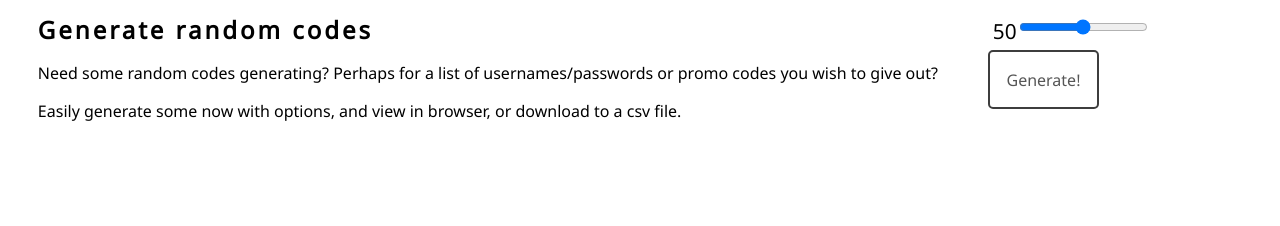
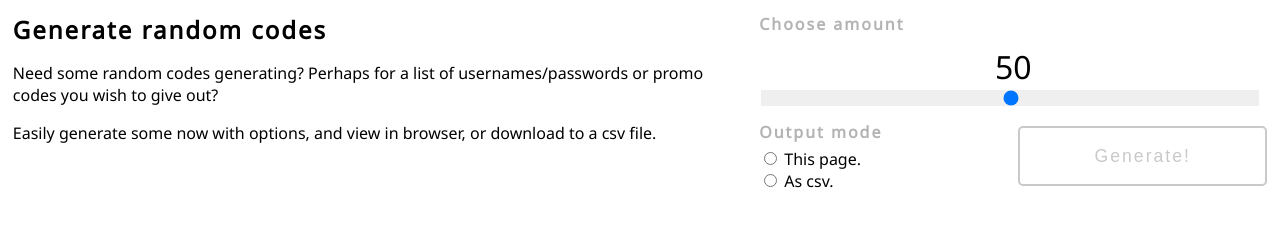
Before and after one commit to intheon/promo, a plain HTML site: page index.html in a window 1280 px wide. Drawn offline with Linux system fonts and the light colour scheme.

Commit message:
custom grid

```diff
--- a/css/style.scss
+++ b/css/style.scss
@@ -1,63 +1,186 @@
-$inactiveColour:    #565656;
-$hoverColour:		#D9499A;
+// --- vars
+
+$inactiveColour:    	#565656;
+$hoverColour:			#D9499A;
+$noPadding:				0;
+$smallPadding:			0.5%;
+$largePadding:			2%;
+$headerColour:			#000000;
+$letterSpacing:	        2px;
+
+// --- extends
+
+%clearfix:after
+{
+	display:			block;
+	clear:				both;
+	content:			"";
+}
 
 body
 {
-	margin:   		0;
-	padding:		0;
-	font-family: 	'Noto Sans', sans-serif;
-}
-.container
-{
-	margin: 		0.5%;
-	padding: 		0.5%;
-}
-.grid
-{
-	width:	100%;
-}
-.two div
-{
-	float:			left;
-	width:			auto;
-}
-.column h2
-{
-	padding:		0;
-	margin:			0;
-	font-weight: 	0;
-	letter-spacing:	3px;
-}
-.column
-{
-	padding-left:	2%;
-	padding-right:	2%;
+	overflow:			hidden;
+	margin:   			$noPadding;
+	padding:			$noPadding;
+	font-family: 		'Noto Sans', sans-serif;
 }
 
-.column .button
+.main-container
 {
-	border:			2px solid;
-	border-color:	darken($inactiveColour, 10%);
-	color:			$inactiveColour;
-	padding:		7%;
-	border-radius:	5px;
-	transition:		all 1s;
+	margin: 			$smallPadding;
+	padding: 			$smallPadding;
 }
-.column .button:hover
+
+.row
 {
-	border-color:	$hoverColour;
-	cursor: 		pointer;
-	color:			$hoverColour;
+	@extend 			%clearfix;
+
+	& + &
+	{
+		margin-top:		$largePadding;
+	}
+}
+
+[class^="column-"]
+{
+	float:				left;
+	margin-right:		$largePadding;
+	-webkit-box-sizing:	border-box;
+    -moz-box-sizing:	border-box;
+    box-sizing:			border-box;
+
+    &:last-child
+    {
+        margin-right:	0%;
+    }
+}
+
+.column-1
+{
+	width:				(100% / 12) - ($largePadding * 11 / 12);
+}
+.column-2
+{
+	width:				(100% / 6) - ($largePadding * 10 / 12);
+}
+.column-3
+{
+	width:				(100% / 4) - ($largePadding * 9 / 12);
+}
+.column-4
+{
+	width:				(100% / 3) - ($largePadding * 8 / 12);
+}
+.column-5
+{
+	width:				(100% / 2.4) - ($largePadding * 7 / 12);
+}
+.column-6
+{
+	width:				(100% / 2) - ($largePadding * 6 / 12);
+}
+.column-7
+{
+	width:				(100% / 1.714285714285714) - ($largePadding * 5 / 12);
+}
+.column-8
+{
+	width:				(100% / 1.5) - ($largePadding * 4 / 12);
+}
+.column-9
+{
+	width:				(100% / 1.333333333333333) - ($largePadding * 3 / 12);
+}
+.column-10
+{
+	width:				(100% / 1.2) - ($largePadding * 2 / 12);
+}
+.column-11
+{
+	width:				(100% / 1.090909090909091) - ($largePadding * 1 / 12);
+}
+.column-12
+{
+	width:				100%;
+}
+
+h2,h3,h4
+{
+	padding:			$noPadding;
+	margin:				$noPadding;
+	font-weight: 		0;
+	letter-spacing:		$letterSpacing;
+}
+
+h4
+{
+	color:				lighten($headerColour, 70%) !important;
+	margin-bottom:		$largePadding;
+}
+.button
+{
+	background-color:	rgba(255,255,255,0);
+	border:				2px solid;
+	color:				lighten($inactiveColour, 45%);
+	padding:			$largePadding;
+	margin-top:			$largePadding;
+	font-size:			1.1em;
+	height:				60px;
+	border-radius:		5px;
+	transition:			all 1s;
+	width:				100%;
+	letter-spacing:		$letterSpacing;
+}
+.button:hover
+{
+	border-color:		$hoverColour;
+	cursor: 			pointer;
+	color:				$hoverColour;
 }
 
 .how-much
 {
-	float:			left;
-	padding:		2%;
+
 }
+
+input[type="range"]
+{
+	cursor:				pointer;
+	width:				98%;
+
+	&::-webkit-slider-runnable-track
+	{
+		-webkit-appearance: none;
+		background-color:	lighten($inactiveColour, 60%);
+	}
+
+	&::-webkit-slider-thumb:before
+	{
+    	position: 			absolute;
+    	top: 				0;
+    	right: 				50%;
+    	background: 		#e00;
+    	content: 			'';
+    	height: 			3px;
+    	pointer-events: 	none;
+  	}
+
+
+	&::-webkit-slider-thumb
+	{
+   		width: 				0;
+    	height: 			0;
+    	-webkit-appearance: none;
+    	position: 			relative;
+    	background:			#e00;
+  	}
+
+}
+
 
 #how-much-value
 {
-	float:			left;
-	font-size:		1.3em;
+	width:				100%;
+	font-size:			2em;
+	text-align:			center;
 }
--- a/index.html
+++ b/index.html
@@ -4,27 +4,60 @@
 	<title>generate</title>
 	<meta charset="utf-8">
 	<meta name="viewport" content="width=device-width, initial-scale=1, minimum-scale=1, maximum-scale=1">
-<link href='https://fonts.googleapis.com/css?family=Noto+Sans' rel='stylesheet' type='text/css'>
+	<link href='https://fonts.googleapis.com/css?family=Noto+Sans' rel='stylesheet' type='text/css'>
 	<link rel="stylesheet" type="text/css" href="css/style.css">
 </head>
 <body>
 
-<div class="container">
+<div class="main-container">
 
-	<div class="two grid">
+	<div class="row">
 
-		<div class="column">
+		<div class="column-7">
+
 			<h2 class="">Generate random codes</h2>
 			<p>Need some random codes generating? Perhaps for a list of usernames/passwords or promo codes you wish to give out?</p>
 			<p>Easily generate some now with options, and view in browser, or download to a csv file.</p>
+
 		</div>
 
-		<div class="column">
-			<div class="how-much">
-				<input type="range" id="test" min="1" max="277" step="1" default="50">
-				<div id="how-much-value">50</div>
+		<div class="column-5">
+
+		<!-- params -->
+
+			<div class="row">
+
+				<div class="column-12">
+
+					<div class="how-much">
+						<h4>Choose amount</h4>
+						<div id="how-much-value">50</div>
+						<input type="range" id="range-slider" min="1" max="300" step="1" default="50">
+					</div>
+
+				</div>
+
 			</div>
-			<div class="button">Generate!</div>
+
+			<div class="row">
+
+				<div class="column-6">
+					<div class="view-settings">
+						<form name="output-mode">
+							<h4>Output mode</h4>
+							<input type="radio" name="output" value="web"> This page.
+							<br />
+							<input type="radio" name="output" value="csv"> As csv.
+						</form>
+					</div>
+				</div>
+
+				<div class="column-6">
+					<input type="button" class="button" value="Generate!">
+				</div>
+
+			</div>
+
 		</div>
 
 	</div>
--- a/js/app.js
+++ b/js/app.js
@@ -1,6 +1,6 @@
 $(document).ready(function(){
-	$("#test").on("input", function(event){
-		var rangeValue = $("#test").val();
+	$("#range-slider").on("input", function(event){
+		var rangeValue = $("#range-slider").val();
 		$("#how-much-value").html(rangeValue)
 	});
 });
```
Also changed, not shown: css/style.css, 1 other file.
